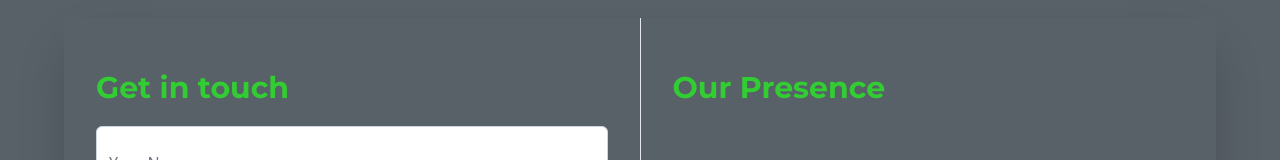
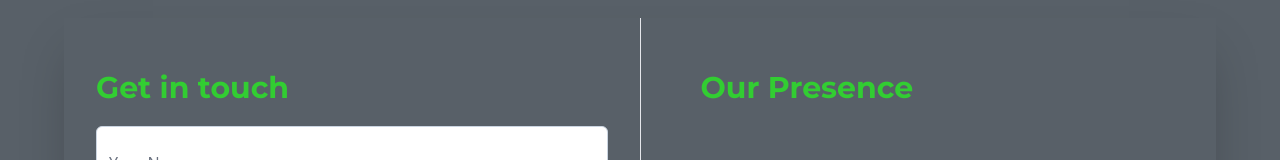
Before and after one commit to seunlo/corporate, a React (Vite) app: page /contact in a window 1280 px wide. Shown: the part 377-537 px from the top of the page. Built offline with nearby package versions, Linux system fonts and the light colour scheme; a web font is replaced by a local one.

Commit message:
header fixed

```diff
--- a/src/pages/About.jsx
+++ b/src/pages/About.jsx
@@ -11,7 +11,7 @@ function About() {
         <img
           src={about}
           alt="Banner"
-          className="absolute inset-0 w-full h-full object-cover"
+          className="absolute inset-0 w-[500px] sm:w-full h-full object-cover"
         />
       </div>
       <div className="max-w-6xl mx-auto my-5 mb-10 font-montserrat">
--- a/src/pages/Contact.jsx
+++ b/src/pages/Contact.jsx
@@ -108,7 +108,7 @@ function Contact() {
         </div>
         <div className="border border-r-0"></div>
         <div className="flex-1 p-8">
-          <h1 className="text-3xl font-bold my-5 font-montserrat text-limeGreen">
+          <h1 className="text-3xl font-bold my-5 font-montserrat text-limeGreen ml-7">
             Our Presence
           </h1>
           <div className="font-montserrat text-white">
--- a/src/pages/Incubation.jsx
+++ b/src/pages/Incubation.jsx
@@ -50,14 +50,14 @@ function Incubation() {
         <img
           src={startup}
           alt="Banner"
-          className="absolute inset-0 w-full h-full object-cover"
+          className="absolute inset-0 w-[500px] sm:w-full h-full object-cover"
         />
       </div>
 
       <div className="py-12 text-gray-300 font-montserrat text-[14px]">
         <div className="max-w-6xl mx-auto px-4 sm:px-6 lg:px-8">
           <div className="">
-          <h3 className="text-xl font-extrabold text-limeGreen md:text-2xl sm:text-center">
+            <h3 className="text-xl font-extrabold text-limeGreen md:text-2xl sm:text-center">
               Pitch Your Startup
             </h3>
             <p className="mt-4 text-[16px] font-montserrat text-white text-justify">
@@ -77,7 +77,7 @@ function Incubation() {
           </div>
 
           <div className="mt-8">
-          <h3 className="text-xl font-extrabold text-limeGreen md:text-2xl sm:text-center">
+            <h3 className="text-xl font-extrabold text-limeGreen md:text-2xl sm:text-center">
               Incubation Program
             </h3>
             <p className="my-4 text-[14px] font-montserrat text-white text-justify">
@@ -114,9 +114,11 @@ function Incubation() {
 
       <div className="overflow-hidden text-limeGreen font-Ubuntu">
         <Slider {...settings}>
-          {["Talents. Ideas. Startups",''].map((word, index) => (
+          {["Talents. Ideas. Startups", ""].map((word, index) => (
             <div key={index} className="whitespace-nowrap">
-              <span className="inline-block px-8 text-[14px]"> {/* Changed px-4 to px-8 */}
+              <span className="inline-block px-8 text-[14px]">
+                {" "}
+                {/* Changed px-4 to px-8 */}
                 {word}
               </span>
             </div>
```
